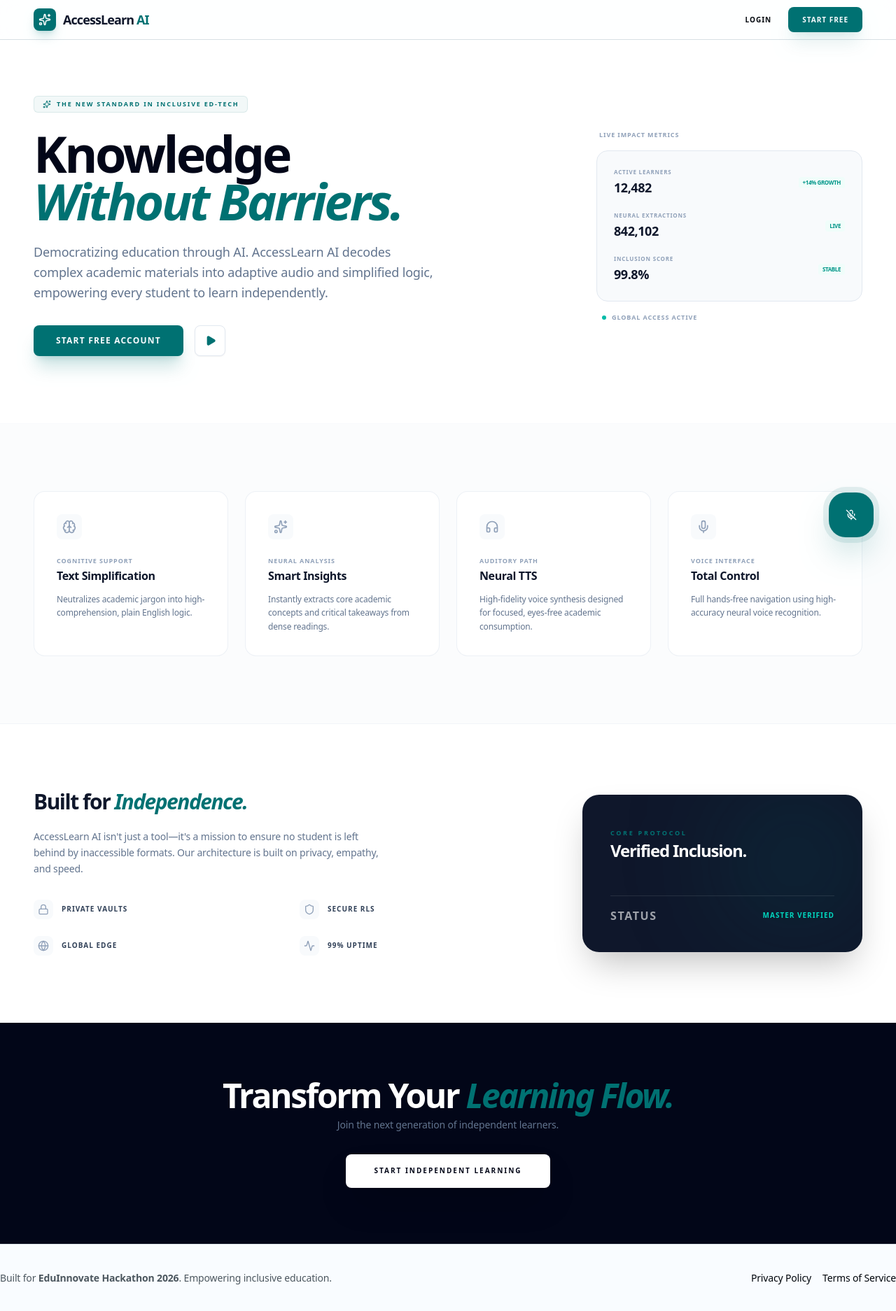
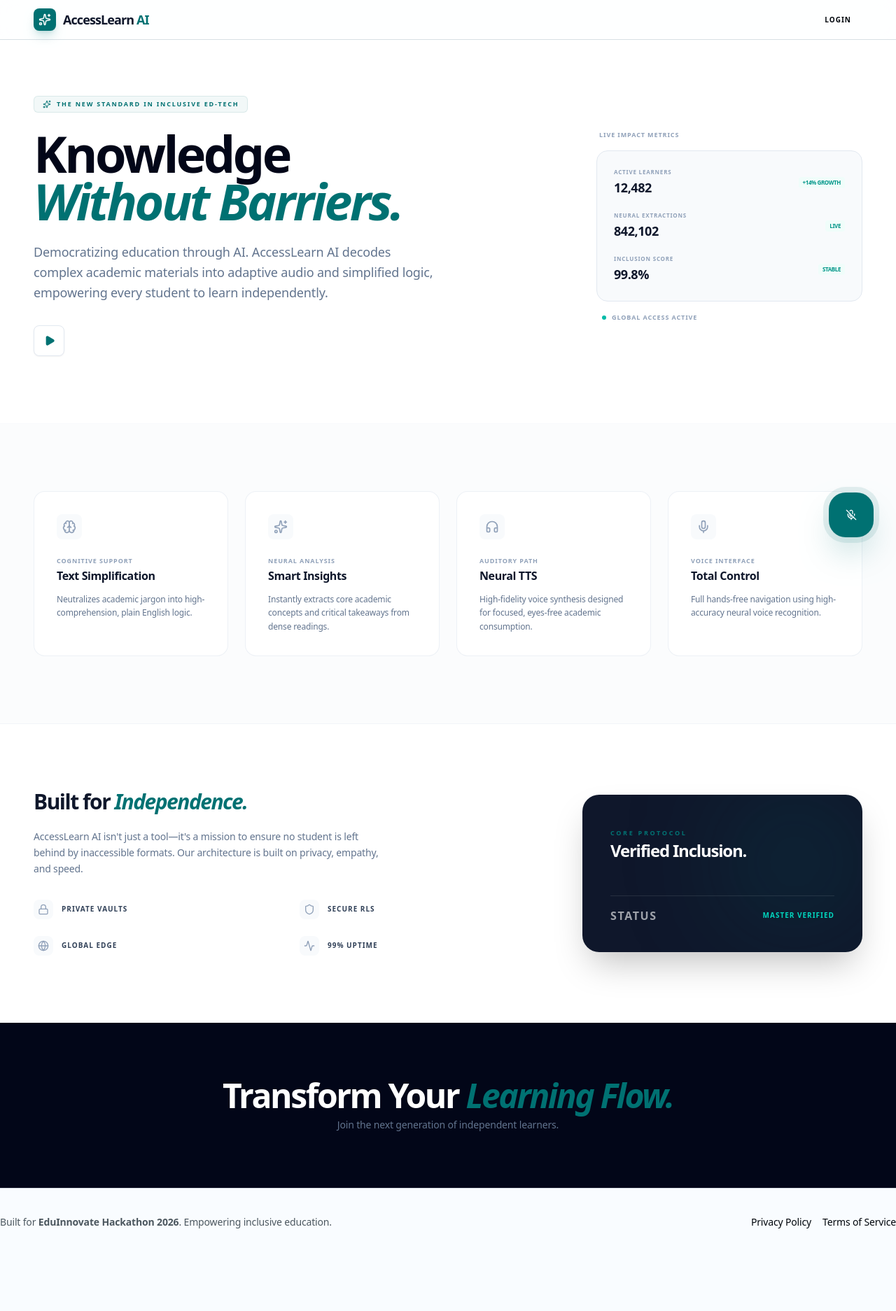
Before and after one commit to mokwathedeveloper/AccessLearn-AI, a Next.js app in the folder frontend/: page / in a window 1280 px wide. Shown: the whole page at 70% size. After the commit the page ends 1795 px from the top, so only its background shows below. Built offline with nearby package versions, Linux system fonts and the light colour scheme; no server answers.

Commit message:
chore(ui): remove redundant start buttons from navbar and homepage

```diff
--- a/frontend/src/app/page.tsx
+++ b/frontend/src/app/page.tsx
@@ -44,10 +44,6 @@ export default function Home() {
                 </p>
 
                 <div className="flex items-center gap-4 pt-2">
-                  <Button size="lg" className="h-11 px-8 rounded-lg text-xs font-bold uppercase tracking-widest shadow-xl shadow-primary/20 hover:scale-[1.02] active:scale-[0.98] transition-all" asChild>
-                    <Link href="/auth/sign-up">Start Free Account</Link>
-                  </Button>
-
                   <Tooltip>
                     <TooltipTrigger asChild>
                       <Button variant="outline" size="icon" className="h-11 w-11 rounded-lg border-slate-200 bg-white hover:bg-slate-50 transition-all" asChild>
@@ -143,16 +139,13 @@ export default function Home() {
 
         {/* Catchy CTA */}
         <section className="bg-slate-950 py-20 relative overflow-hidden">
-           <div className="wide-grid flex flex-col items-center text-center space-y-8 relative z-10">
+           <div className="app-container flex flex-col items-center text-center space-y-8 relative z-10">
               <div className="space-y-2">
                  <h2 className="text-4xl md:text-5xl font-black text-white tracking-tighter leading-none">
                     Transform Your <span className="text-primary italic">Learning Flow.</span>
                  </h2>
                  <p className="text-slate-500 font-medium text-sm">Join the next generation of independent learners.</p>
               </div>
-              <Button size="lg" className="h-12 px-10 rounded-lg text-[10px] font-black uppercase tracking-[0.2em] bg-white text-slate-950 hover:bg-primary hover:text-white transition-all shadow-2xl" asChild>
-                 <Link href="/auth/sign-up">Start Independent Learning</Link>
-              </Button>
            </div>
         </section>
       </div>
--- a/frontend/src/components/navbar.tsx
+++ b/frontend/src/components/navbar.tsx
@@ -66,9 +66,6 @@ export async function Navbar() {
                 <Button variant="ghost" size="sm" className="font-bold text-[10px] uppercase tracking-widest px-4 h-9" asChild>
                   <Link href="/auth/sign-in">Login</Link>
                 </Button>
-                <Button size="sm" className="rounded-lg px-5 text-[10px] font-black uppercase tracking-widest shadow-xl shadow-primary/10 h-9" asChild>
-                  <Link href="/auth/sign-up">Start Free</Link>
-                </Button>
               </div>
             )}
           </div>
```
